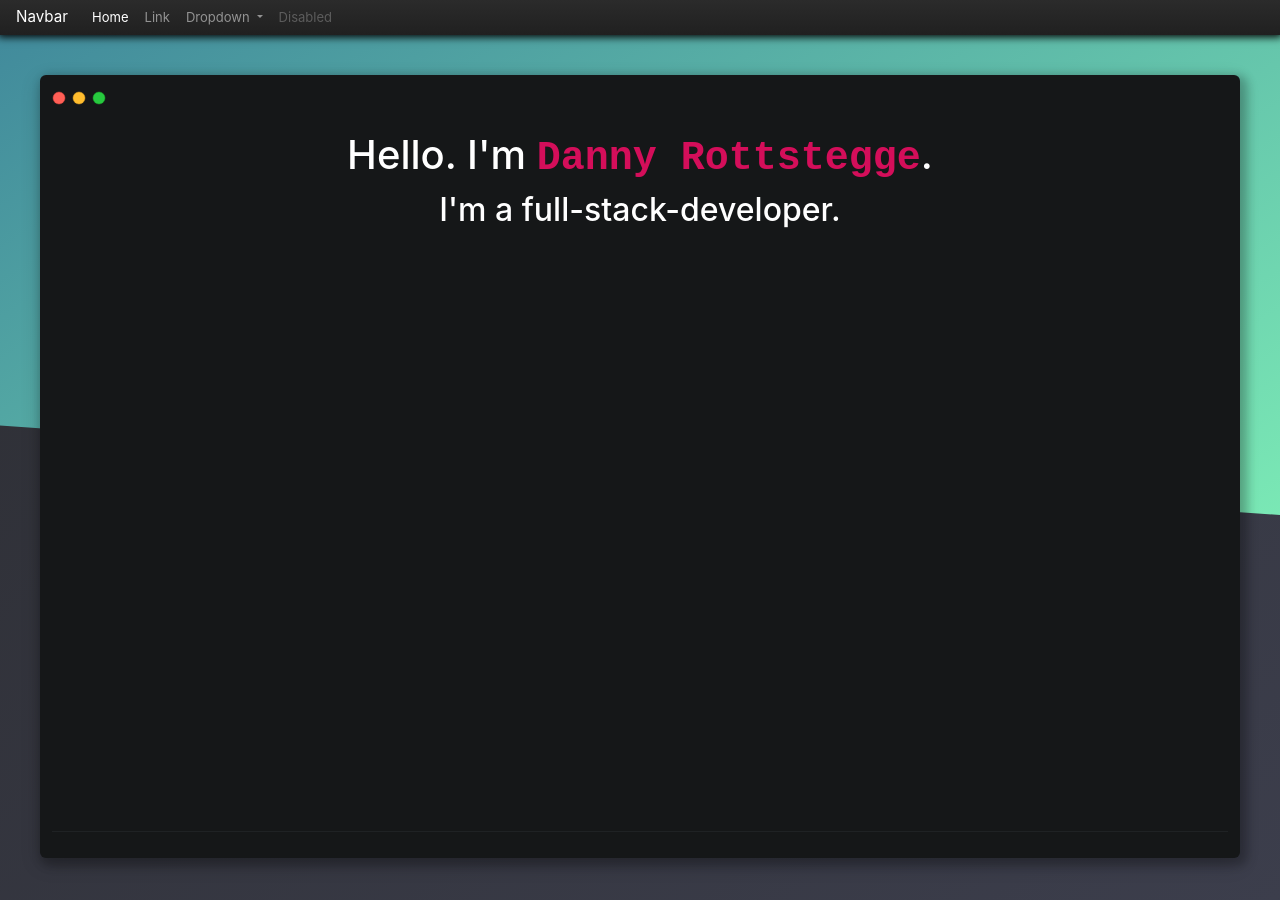
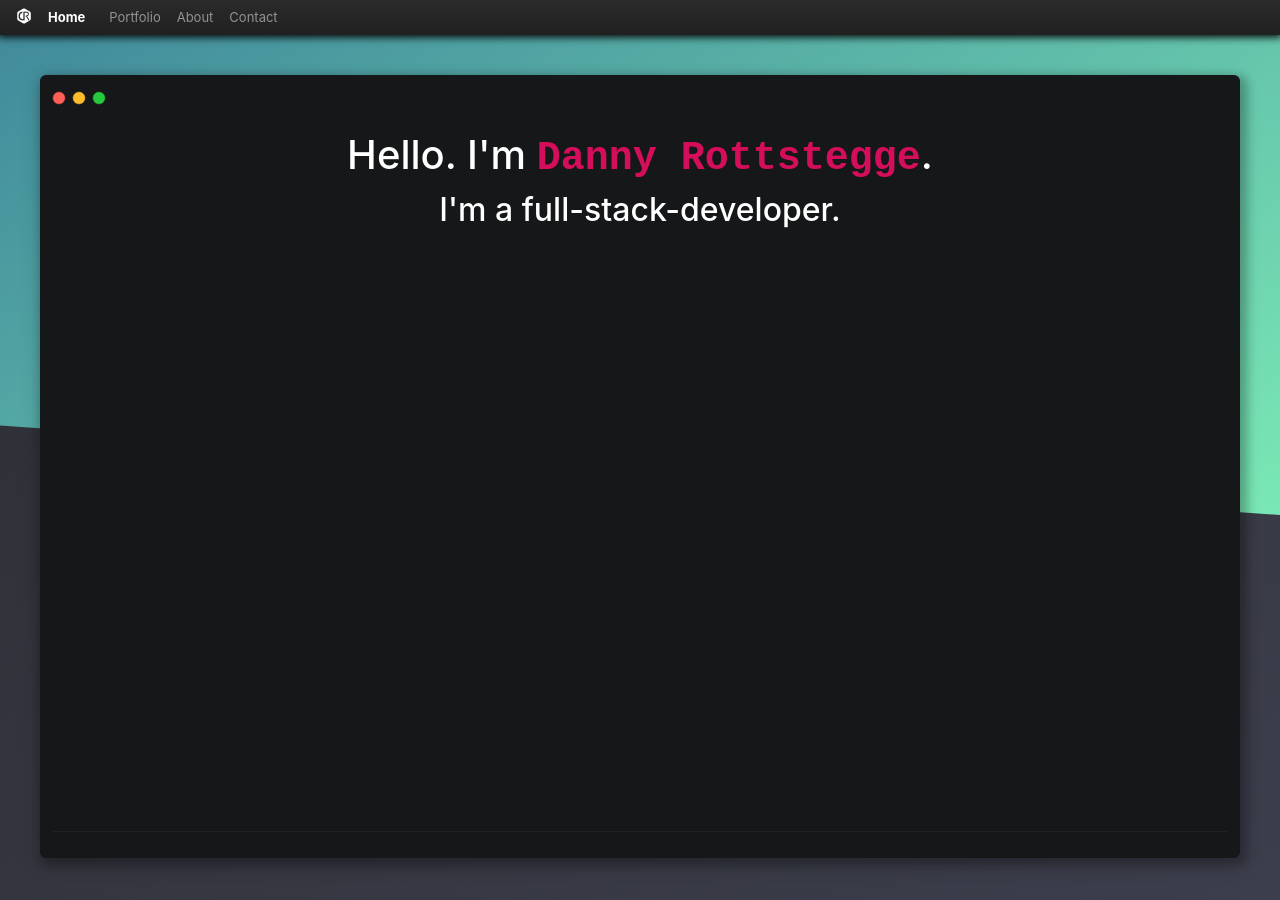
Before and after one commit to Serbroda/Serbroda.github.io, a Jekyll site: the page built from index.html, in a window 1280 px wide. Built offline with Jekyll 4.4.1, drawn with Linux system fonts in a browser that asks for light colours; nearby versions of some CDN libraries.

Commit message:
Modify css

```diff
--- a/_layouts/default.html
+++ b/_layouts/default.html
@@ -6,32 +6,21 @@
   <body>
 
     <nav class="navbar sticky-top navbar-expand-lg navbar-dark bg-dark">
-      <a class="navbar-brand" href="#">Navbar</a>
+      <a class="navbar-brand" href="/"><img src="assets/img/logo_white_12x12.png" style="margin-right: 16px; margin-top: -4px;"><b>Home</b></a>
       <button class="navbar-toggler" type="button" data-toggle="collapse" data-target="#navbarSupportedContent" aria-controls="navbarSupportedContent" aria-expanded="false" aria-label="Toggle navigation">
         <span class="navbar-toggler-icon"></span>
       </button>
 
       <div class="collapse navbar-collapse" id="navbarSupportedContent">
         <ul class="navbar-nav mr-auto">
-          <li class="nav-item active">
-            <a class="nav-link" href="#">Home <span class="sr-only">(current)</span></a>
+          <li class="nav-item">
+            <a class="nav-link" href="#">Portfolio</a>
           </li>
           <li class="nav-item">
-            <a class="nav-link" href="#">Link</a>
-          </li>
-          <li class="nav-item dropdown">
-            <a class="nav-link dropdown-toggle" href="#" id="navbarDropdown" role="button" data-toggle="dropdown" aria-haspopup="true" aria-expanded="false">
-              Dropdown
-            </a>
-            <div class="dropdown-menu" aria-labelledby="navbarDropdown">
-              <a class="dropdown-item" href="#">Action</a>
-              <a class="dropdown-item" href="#">Another action</a>
-              <div class="dropdown-divider"></div>
-              <a class="dropdown-item" href="#">Something else here</a>
-            </div>
+            <a class="nav-link" href="#">About</a>
           </li>
           <li class="nav-item">
-            <a class="nav-link disabled" href="#">Disabled</a>
+            <a class="nav-link" href="#">Contact</a>
           </li>
         </ul>
       </div>
--- a/assets/css/main.css
+++ b/assets/css/main.css
@@ -5,15 +5,8 @@ body {
    background: linear-gradient(145deg, #2C2D32, #3C3E4C);
 }
 
-@media (min-width: 992px) {
-    .navbar {
-        height: 35px !important;
-    }
-}
-
-
-.navbar * {
-    font-size: 0.95em !important;
+.navbar *, .navbar-brand {
+    font-size: 13px !important;
 }
 
 .navbar.bg-dark {
@@ -23,22 +16,6 @@ body {
     box-shadow: 0px 0px 8px 2px #000000 !important;
 }
 
-/*.tool-menu {
-    color: white;
-    border-bottom: 1px solid black;
-    min-height: 35px !important;
-    height: 35px !important;
-    padding: 0px !important;
-    background: linear-gradient(#2b2b2b, #202020);
-    -webkit-box-shadow: 0px 0px 8px 2px #000000;
-    -moz-box-shadow: 0px 0px 8px 2px #000000;
-    box-shadow: 0px 0px 8px 2px #000000;
-}
-
-.tool-menu * {
-    font-size: 0.9em !important;
-}*/
-
 .bg-container {
    padding: 12px;
    background-color: #151718;
@@ -46,6 +23,7 @@ body {
    box-shadow: 4px 4px 8px 4px rgba(0, 0, 0, 0.2), 0 6px 20px 0 rgba(0, 0, 0, 0.19);
    margin: 40px;
  }
+
  .bg-container-header {
      min-height: 20px;
  }
@@ -84,11 +62,15 @@ body {
      transform-origin: 100%;
  }
 
- .menu-item {
-     margin-left: 6px;
-     margin-right: 6px;
-     font-size: 0.9em;
- }
- .menu-item.active {
-     font-weight: bold;
- }
+ /* MEDIA QUERIES */
+ @media (min-width: 992px) {
+    .navbar {
+        height: 35px !important;
+    }
+}
+
+ @media (max-width: 991px) {
+    .bg-container {
+        margin: 20px;
+      }
+}
```
